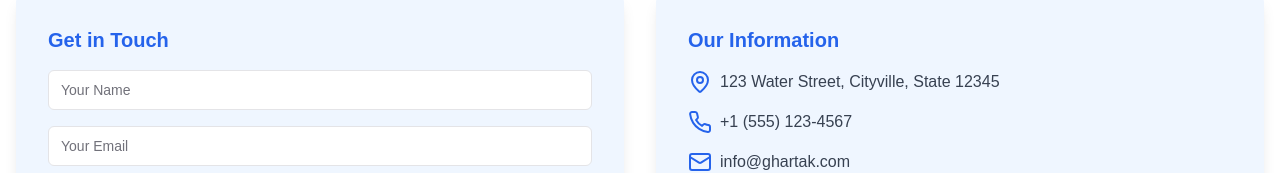
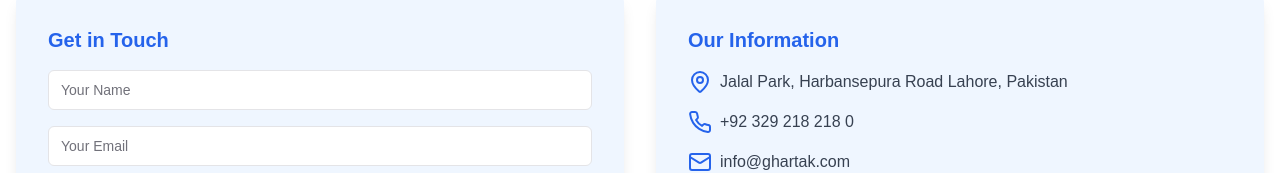
Before and after one commit to Hammad-Ejaz/GharTak, a Next.js app in the folder ghar-tak/: page / in a window 1280 px wide. Shown: the part 1601-1774 px from the top of the page. Built offline with nearby package versions, Linux system fonts and the light colour scheme.

Commit message:
Change info

```diff
--- a/ghar-tak/components/ghar-tak-website.tsx
+++ b/ghar-tak/components/ghar-tak-website.tsx
@@ -15,7 +15,7 @@ export function GharTakWebsite() {
   }, [])
 
   const openWhatsApp = () => {
-    const phoneNumber = '+15551234567' // Replace with your actual WhatsApp number
+    const phoneNumber = '03292182180' // Replace with your actual WhatsApp number
     const whatsappUrl = `https://wa.me/${phoneNumber}`
     window.open(whatsappUrl, '_blank')
   }
@@ -108,8 +108,8 @@ Our water is carefully balanced to retain essential minerals, offering not only
                 <h3 className="text-xl font-semibold mb-4 text-blue-600">Our Information</h3>
                 <div className="space-y-4">
                   {[
-                    { icon: MapPin, text: '123 Water Street, Cityville, State 12345' },
-                    { icon: Phone, text: '+1 (555) 123-4567' },
+                    { icon: MapPin, text: 'Jalal Park, Harbansepura Road Lahore, Pakistan' },
+                    { icon: Phone, text: '+92 329 218 218 0 ' },
                     { icon: Mail, text: 'info@ghartak.com' },
                   ].map(({ icon: Icon, text }, index) => (
                     <div key={text} className={`flex items-center text-gray-700 animate-fade-in-right animation-delay-${index * 200}`}>
```
